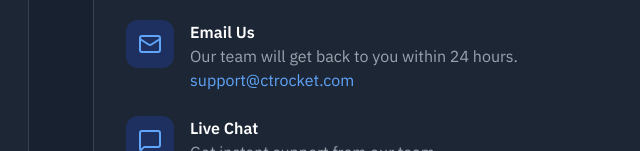
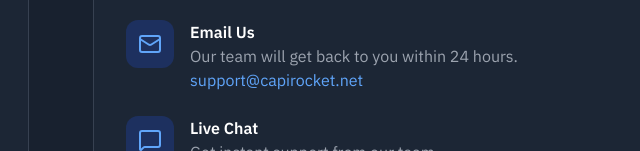
Before and after one commit to incogni100x/centralfxlanding, a website built with Vite: page contact.html in a window 1280 px wide. Shown: the part 649-800 px from the top of the page, 579-1219 px from the left. Built offline with nearby package versions, Linux system fonts and the light colour scheme.

Commit message:
feat: initial commit

```diff
--- a/contact.html
+++ b/contact.html
@@ -185,7 +185,7 @@
                                 <div>
                                     <h4 class="font-semibold text-white">Email Us</h4>
                                     <p class="text-gray-400">Our team will get back to you within 24 hours.</p>
-                                    <a href="mailto:support@ctrocket.com" class="text-blue-400 hover:underline">support@ctrocket.com</a>
+                                    <a href="mailto:support@capirocket.net" class="text-blue-400 hover:underline">support@capirocket.net</a>
                                 </div>
                             </div>
                             <div class="flex items-start gap-4">
```
